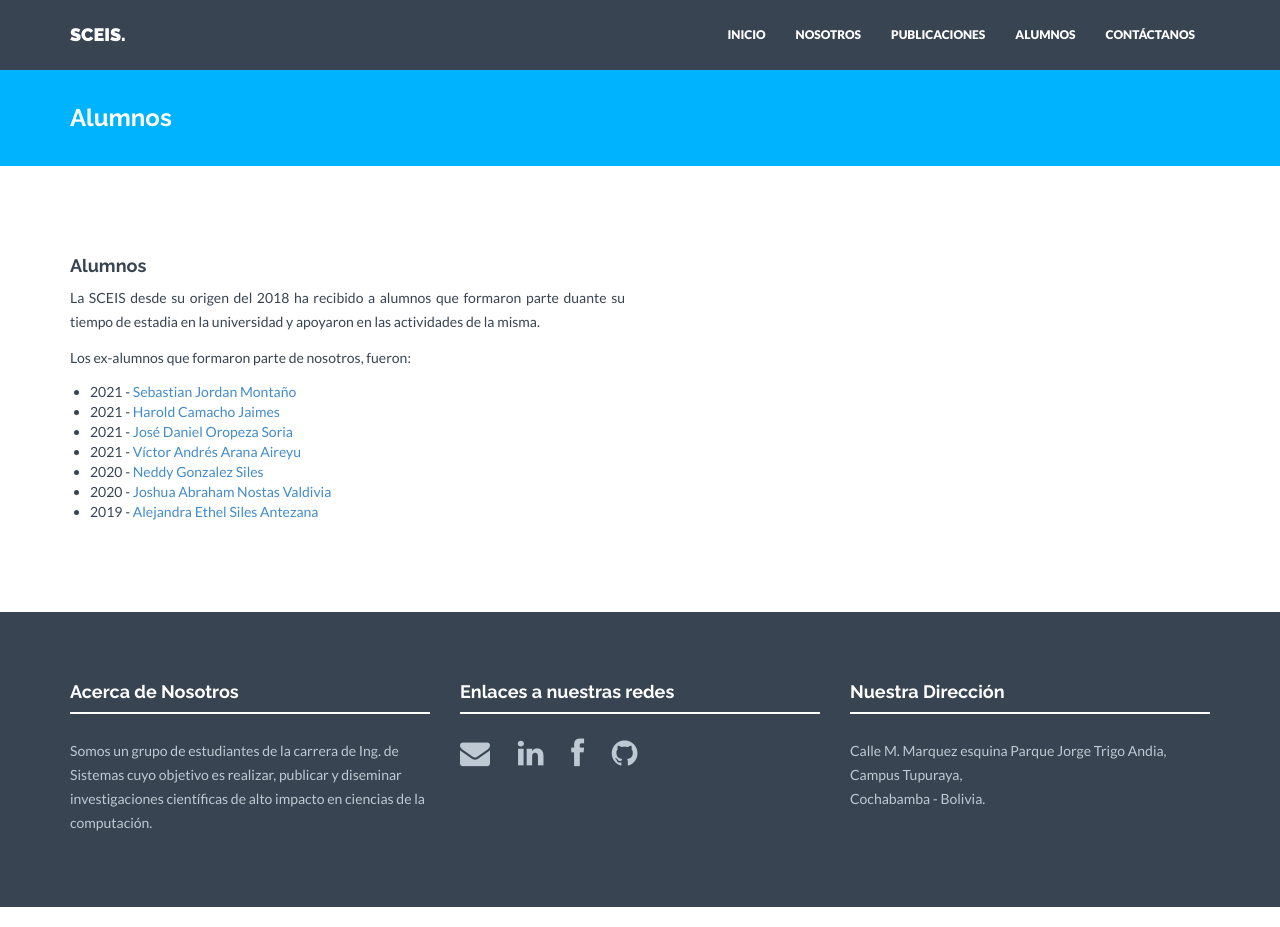
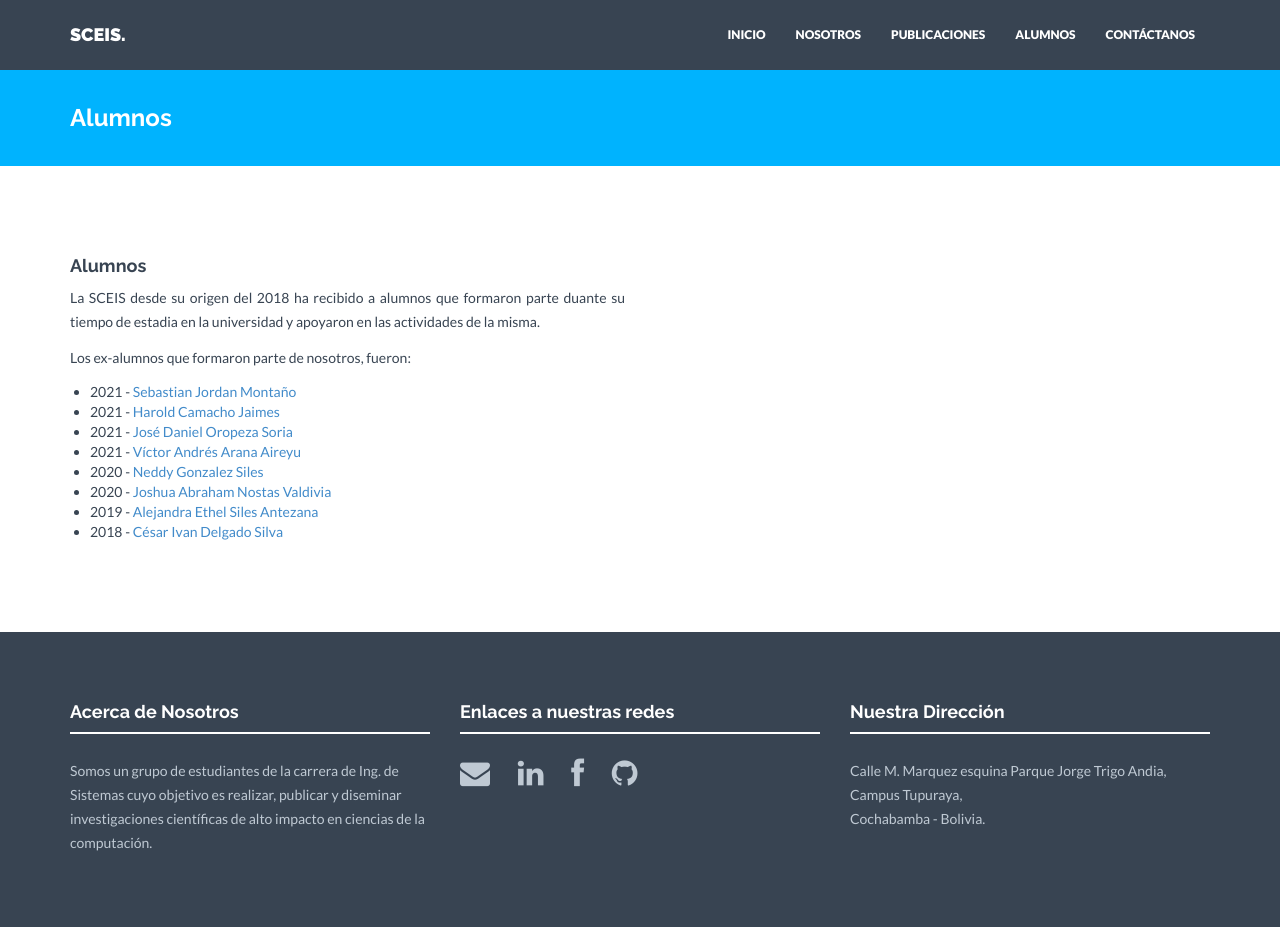
Before and after one commit to SociedadCEIS/paginaSCEIS, a Jekyll site: the page built from alumni.html, in a window 1280 px wide and 927 px high. Built offline with Jekyll 4.4.1, drawn with Linux system fonts in a browser that asks for light colours; nearby versions of some CDN libraries.

Commit message:
aumentar miembro antiguo

```diff
--- a/alumni.html
+++ b/alumni.html
@@ -19,6 +19,7 @@ permalink: /alumni/
                     <li>2020 - <a href="https://www.linkedin.com/in/neddy-gonzalez-8930a8213/">Neddy Gonzalez Siles</a></li>
                     <li>2020 -  <a href="https://www.linkedin.com/in/joshua-nostas/">Joshua Abraham Nostas Valdivia</a></li>
                     <li>2019 -  <a href="https://www.linkedin.com/in/alejandrasilesantezana">Alejandra Ethel Siles Antezana</a></li>
+                    <li>2018 -  <a href="https://www.linkedin.com/in/ceides9497/">César Ivan Delgado Silva </a></li>
 
                   </ul>
         </div>
```
